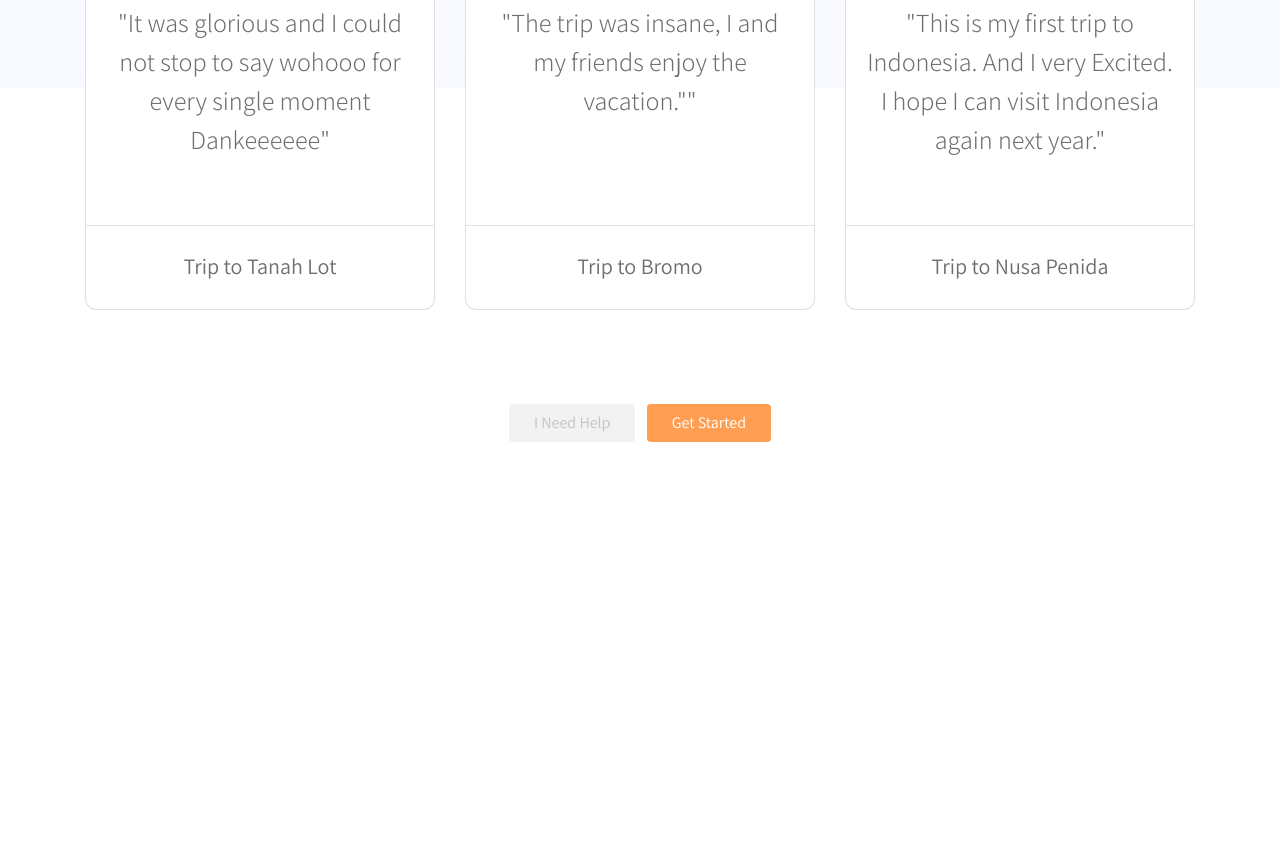
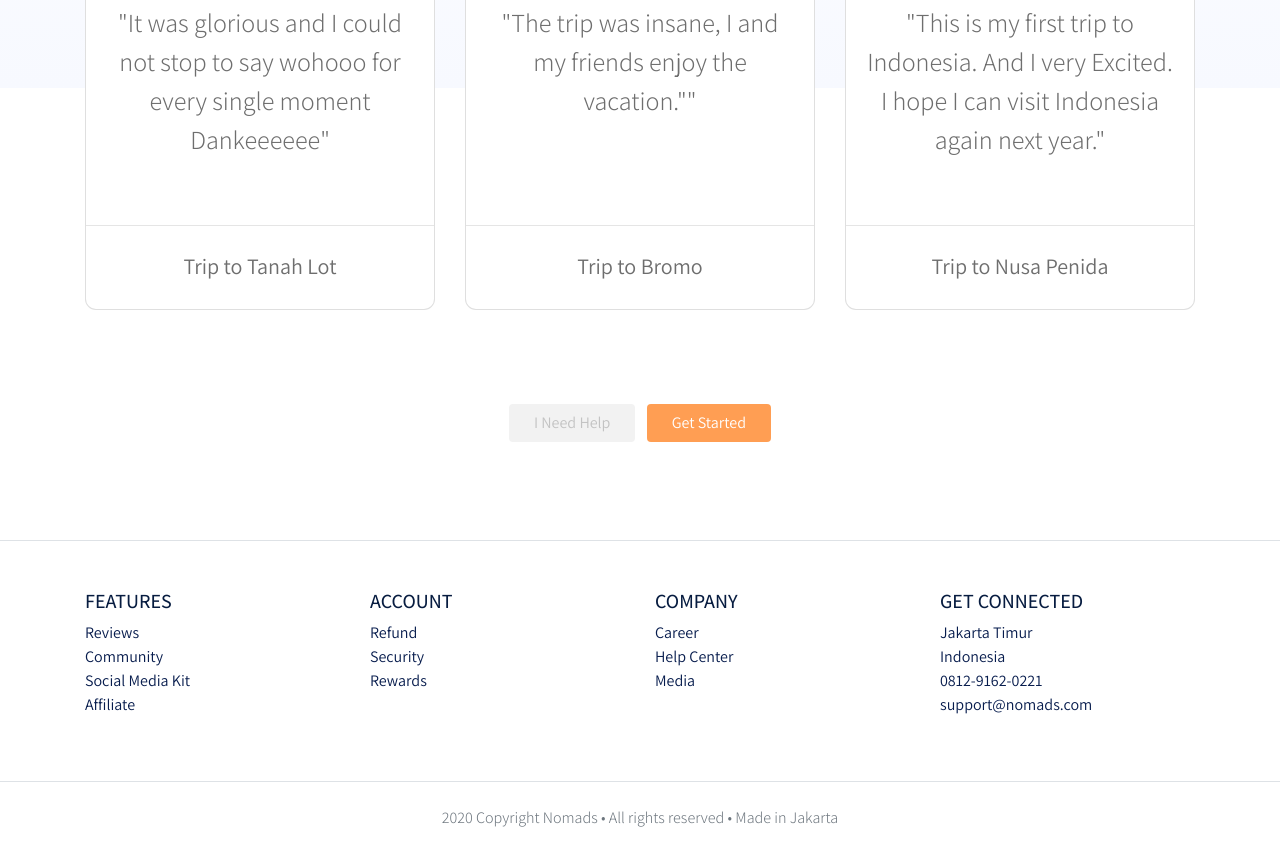
Before and after one commit to ferrianes/nomads-bwa, a plain HTML site: page index.html in a window 1280 px wide. Shown: the part 2002-2856 px from the top of the page. Before the commit the page ends 2494 px from the top, so only its background shows below. Drawn offline with nearby package versions, Linux system fonts and the light colour scheme; a web font is replaced by a local one.

Commit message:
add footer and fix statistic for mobile

```diff
--- a/index.html
+++ b/index.html
@@ -183,16 +183,16 @@
                     </div>
                     <div class="col-md-8">
                         <div class="row">
-                            <div class="col-md-3">
+                            <div class="col-6 col-md-3">
                                 <img src="images/ana.png" alt="Logo Partners" class="img-partner">
                             </div>
-                            <div class="col-md-3">
+                            <div class="col-6 col-md-3">
                                 <img src="images/disney.png" alt="Logo Partners" class="img-partner">
                             </div>
-                            <div class="col-md-3">
+                            <div class="col-6 col-md-3">
                                 <img src="images/shangri-la.png" alt="Logo Partners" class="img-partner">
                             </div>
-                            <div class="col-md-3">
+                            <div class="col-6 col-md-3">
                                 <img src="images/visa.png" alt="Logo Partners" class="img-partner">
                             </div>
                         </div>
@@ -287,6 +287,58 @@
         </section>
     </main>
 
+    <footer class="section-footer mt-5 mb-4 border-top">
+        <div class="container pt-5 pb-5">
+            <div class="row justify-content-center">
+                <div class="col-12">
+                    <div class="row">
+                        <div class="col-12 col-lg-3">
+                            <h5>FEATURES</h5>
+                            <ul class="list-unstyled">
+                                <li><a href="#">Reviews</a></li>
+                                <li><a href="#">Community</a></li>
+                                <li><a href="#">Social Media Kit</a></li>
+                                <li><a href="#">Affiliate</a></li>
+                            </ul>
+                        </div>
+                        <div class="col-12 col-lg-3">
+                            <h5>ACCOUNT</h5>
+                            <ul class="list-unstyled">
+                                <li><a href="#">Refund</a></li>
+                                <li><a href="#">Security</a></li>
+                                <li><a href="#">Rewards</a></li>
+                            </ul>
+                        </div>
+                        <div class="col-12 col-lg-3">
+                            <h5>COMPANY</h5>
+                            <ul class="list-unstyled">
+                                <li><a href="#">Career</a></li>
+                                <li><a href="#">Help Center</a></li>
+                                <li><a href="#">Media</a></li>
+                            </ul>
+                        </div>
+                        <div class="col-12 col-lg-3">
+                            <h5>GET CONNECTED</h5>
+                            <ul class="list-unstyled">
+                                <li><a href="#">Jakarta Timur</a></li>
+                                <li><a href="#">Indonesia</a></li>
+                                <li><a href="#">0812-9162-0221</a></li>
+                                <li><a href="#">support@nomads.com</a></li>
+                            </ul>
+                        </div>
+                    </div>
+                </div>
+            </div>
+        </div>
+        <div class="container-fluid">
+            <div class="row border-top justify-content-center align-items-center pt-4">
+                <div class="col-auto text-muted">
+                    2020 Copyright Nomads • All rights reserved • Made in Jakarta
+                </div>
+            </div>
+        </div>
+    </footer>
+
     <script src="vendor/components/jquery/jquery.min.js"></script>
     <script src="vendor/twbs/bootstrap/dist/js/bootstrap.min.js"></script>
 </body>
--- a/styles/main.scss
+++ b/styles/main.scss
@@ -1,3 +1,8 @@
+
+@import "../vendor/twbs/bootstrap/scss/functions";
+@import "../vendor/twbs/bootstrap/scss/variables";
+@import "../vendor/twbs/bootstrap/scss/mixins/_breakpoints.scss";
+
 $extra-light: 200;
 $light: 300;
 $medium: 500;
@@ -98,14 +103,20 @@ header {
     }
 
     h2 {
-        font-size: 30px;
+        font-size: 20px;
         margin-bottom: 0;
         font-weight: $semi-bold;
+        @include media-breakpoint-up(sm) {
+            font-size: 30px;
+        }
     }
 
     p {
-        font-size: 20px;
+        font-size: 15px;
         font-weight: $light;
+        @include media-breakpoint-up(sm) {
+            font-size: 20px;
+        }
     }
 }
 
@@ -273,3 +284,14 @@ header {
         }
     }
 }
+
+// Footer
+footer {
+    a {
+        color: #071c4d;
+    }
+
+    .text-muted {
+        font-weight: $light;
+    }
+}
```
Also changed, not shown: styles/main.css, 1 other file.
